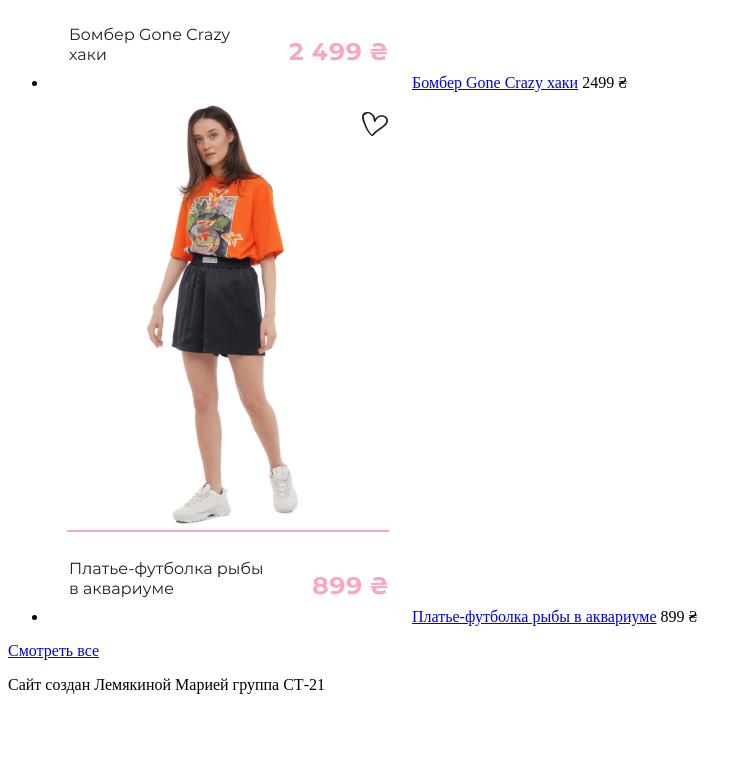
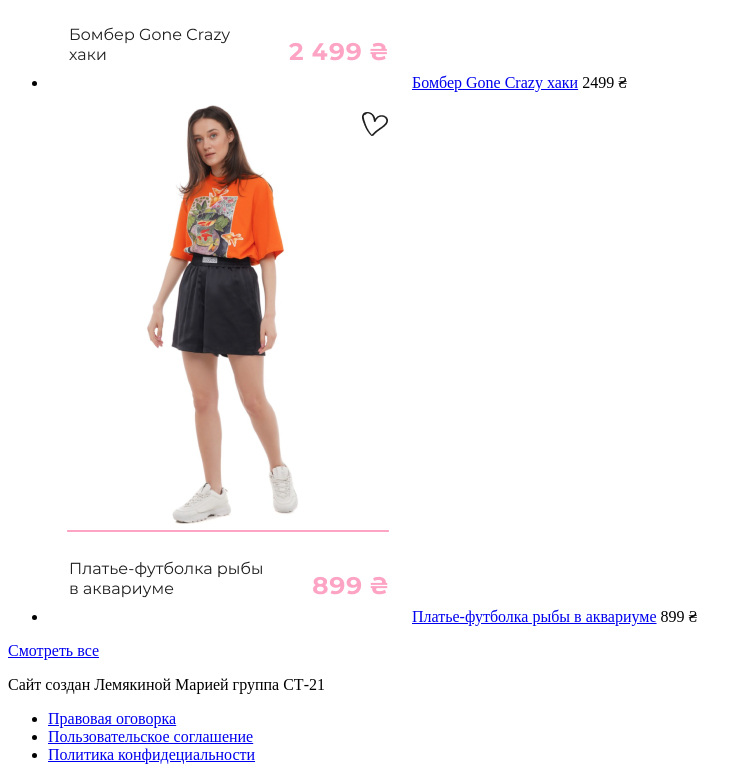
Before and after one commit to MariaLemyakina/project, a plain HTML site: page index.html in a window 1280 px wide. Shown: the part 2027-2807 px from the top of the page, without its empty margins (0-752 px from the left). Before the commit the page ends 2737 px from the top, so only its background shows below. Drawn offline with Linux system fonts and the light colour scheme.

Commit message:
Update index.html

```diff
--- a/index.html
+++ b/index.html
@@ -66,7 +66,11 @@
     </main>
     <footer>
         <p>Сайт создан Лемякиной Марией группа СТ-21</p>
-        <ul></ul>
+        <ul>
+        <li><a href="#">Правовая оговорка</a></li>
+        <li><a href="#">Пользовательское соглашение</a></li>
+        <li><a href="#">Политика конфидециальности</a></li>
+        </ul>
     </footer>
 </body>
 </html>
```
